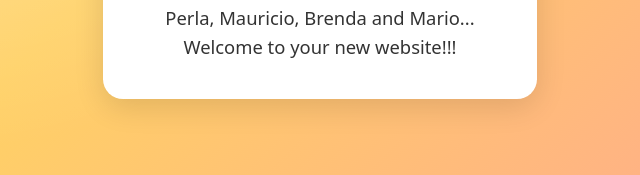
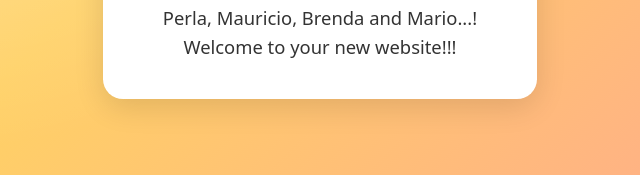
Before and after one commit to mariolizarraga-pikabite/pikabite-site, a plain HTML site: page index.html in a window 1280 px wide. Shown: the part 429-604 px from the top of the page, 320-960 px from the left. Drawn offline with Linux system fonts and the light colour scheme.

Commit message:
Update index.html

```diff
--- a/index.html
+++ b/index.html
@@ -21,7 +21,7 @@
     <div class="card">
       <div class="tag">PikaBite</div>
       <h1>Hello there 👋</h1>
-      <p>Perla, Mauricio, Brenda and Mario...</p>
+      <p>Perla, Mauricio, Brenda and Mario...!</p>
       <p>Welcome to your new website!!!</p>
     </div>
   </div>
```
